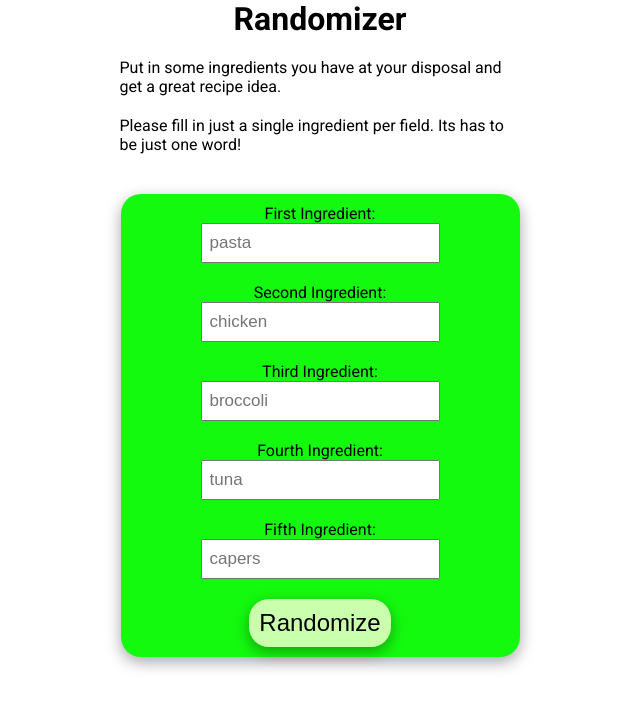
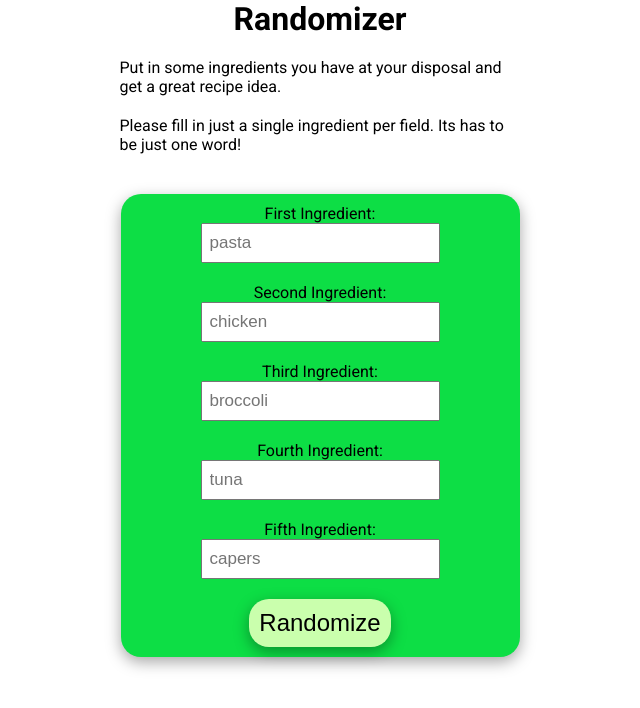
Before and after one commit to tRomanowski/capstone-project, a React (Create React App) app: page / in a window 1280 px wide. Shown: the top 708 px of the page, without its empty margins (320-960 px from the left). Built offline with nearby package versions, Linux system fonts and the light colour scheme; no server answers.

Commit message:
Change bgcolor

```diff
--- a/src/components/Form.js
+++ b/src/components/Form.js
@@ -104,7 +104,7 @@ const StyledForm = styled.form`
   max-width: 400px;
   border-radius: 20px;
   box-shadow: rgba(0, 0, 0, 0.35) 0px 5px 15px;
-  background-color: #14fa0f;
+  background-color: #0dde45;
   margin-top: 20px;
   display: flex;
   justify-content: space-around;
--- a/src/components/Recipe.js
+++ b/src/components/Recipe.js
@@ -31,7 +31,7 @@ const Card = styled.section`
   max-width: 400px;
   border-radius: 20px;
   box-shadow: rgba(0, 0, 0, 0.35) 0px 5px 15px;
-  background-color: #14fa0f;
+  background-color: #0dde45;
   padding: 20px;
   margin-top: 20px;
   display: grid;
```
